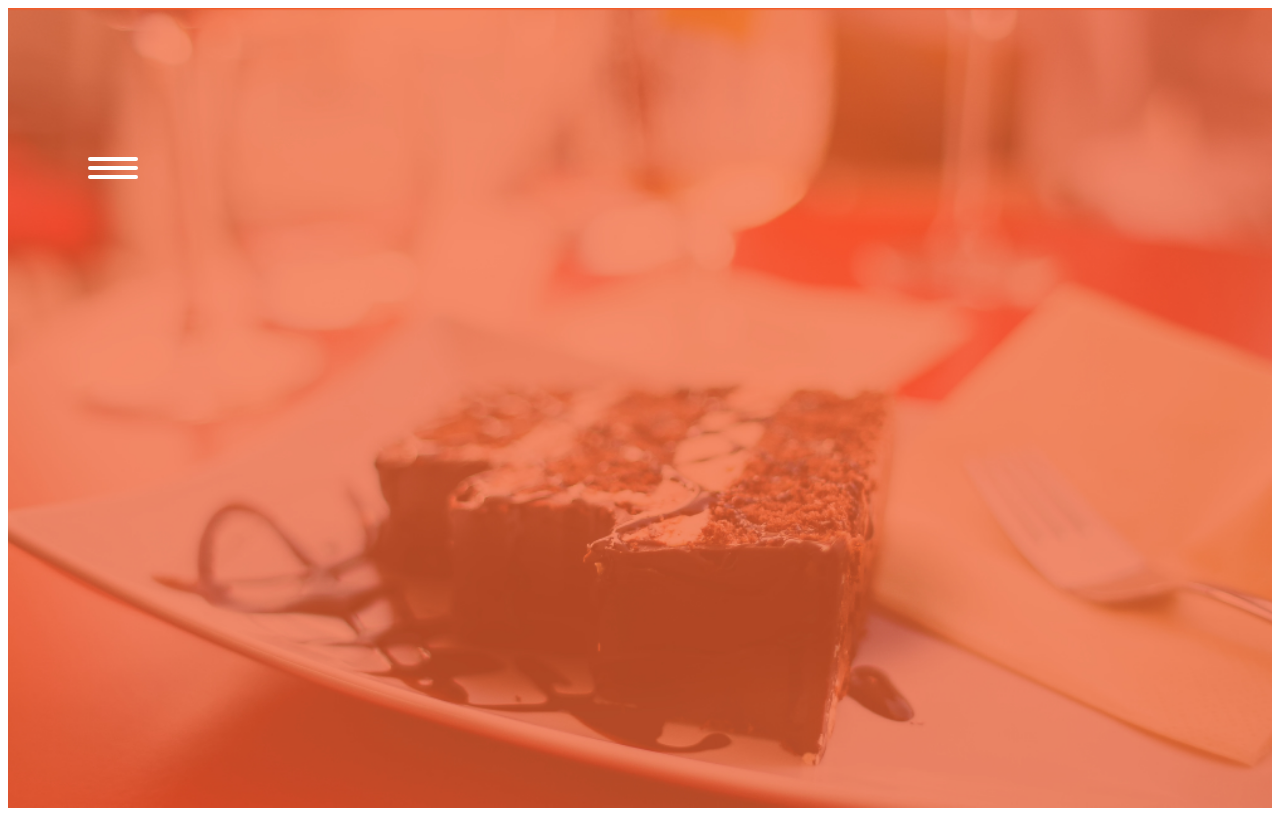
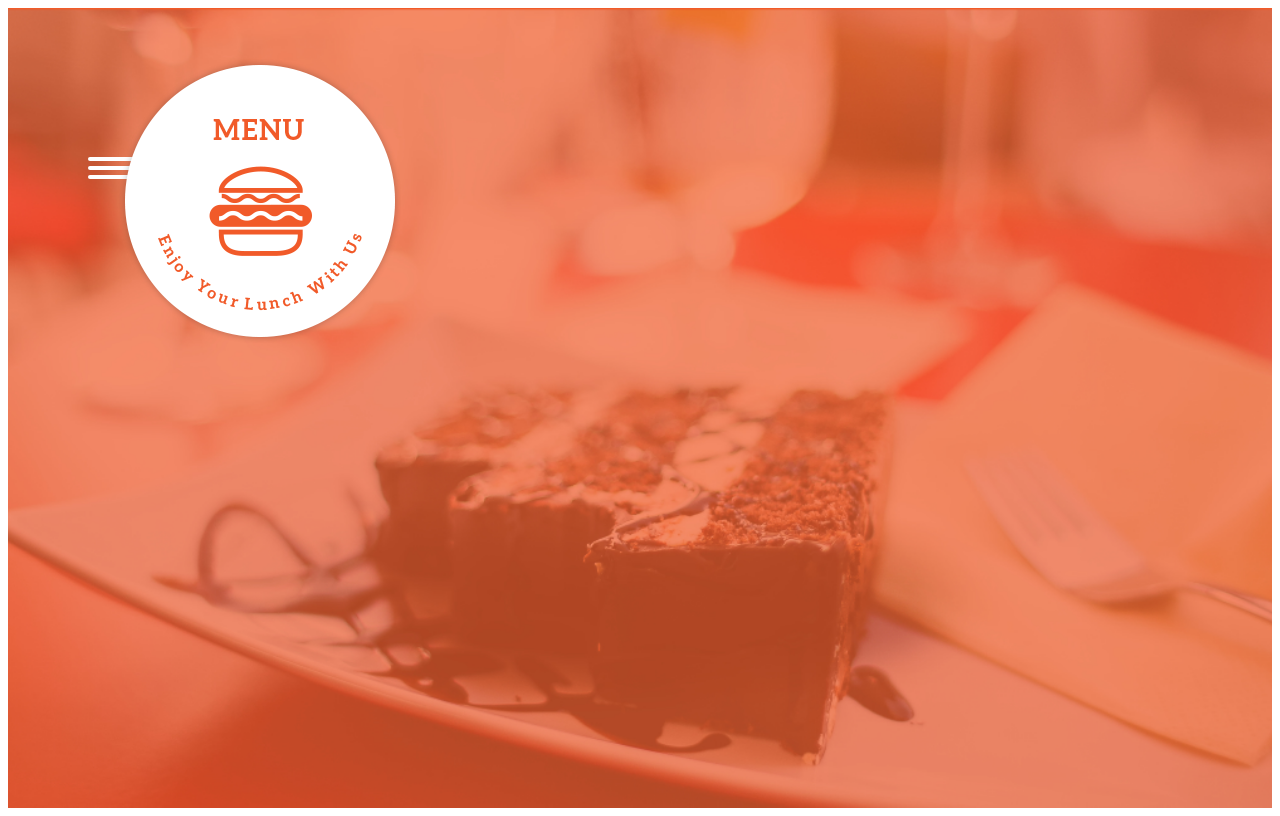
Before and after one commit to cyruswere/Anitas_kitchen, a plain HTML site: page index.html in a window 1280 px wide. Drawn offline with Linux system fonts and the light colour scheme.

Commit message:
made changes

```diff
--- a/index.css
+++ b/index.css
@@ -34,3 +34,7 @@ header{
     width: max-content;
     background-color: black;
 }
+.logo{
+    position: relative;
+    padding-top: 50px;
+}
--- a/index.html
+++ b/index.html
@@ -16,6 +16,9 @@
                 <div class="three"></div>
             </a>
         </div>
+        <div class="logo">
+            <img src="logoBig.png">
+        </div>
     </header>
 
 </body>
```
